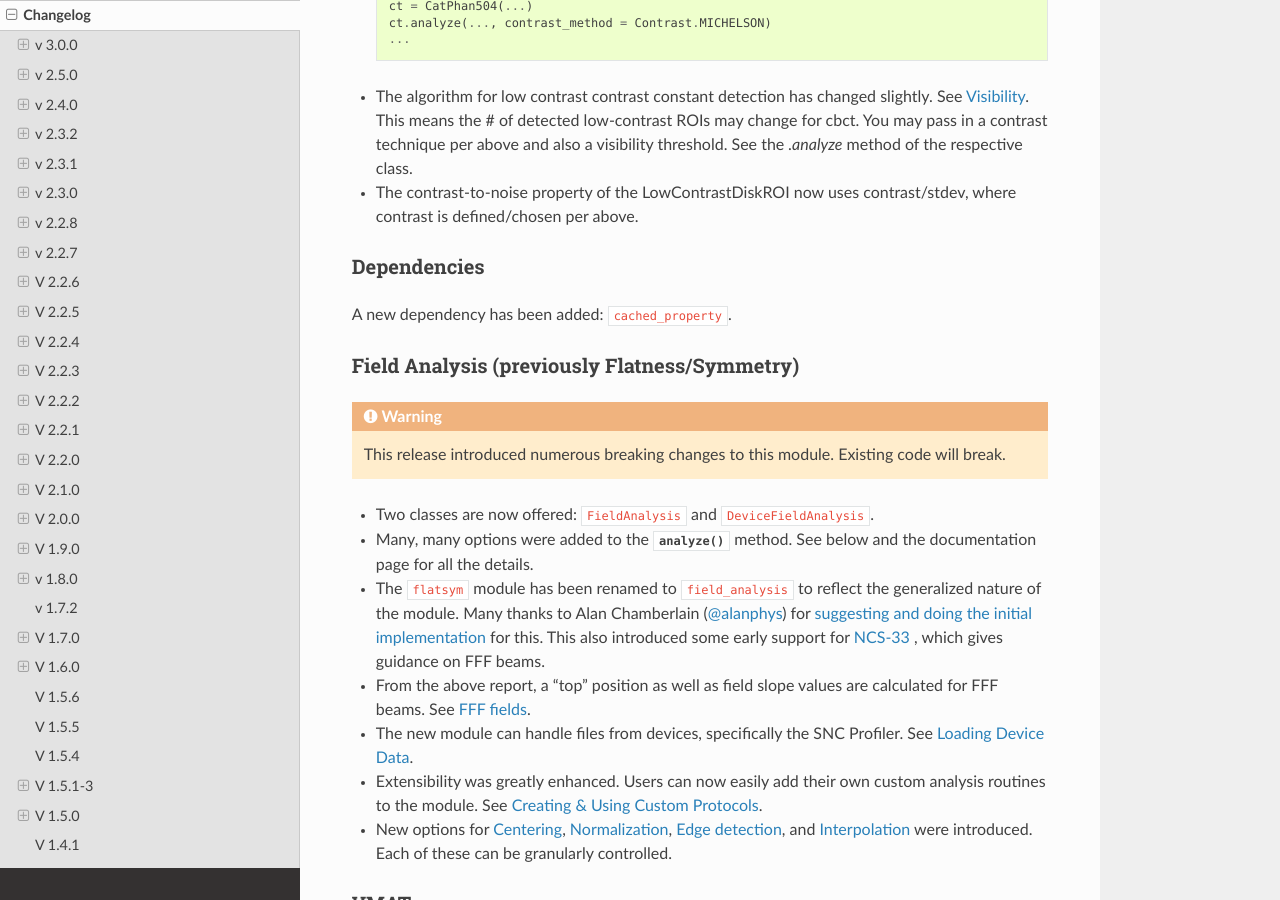
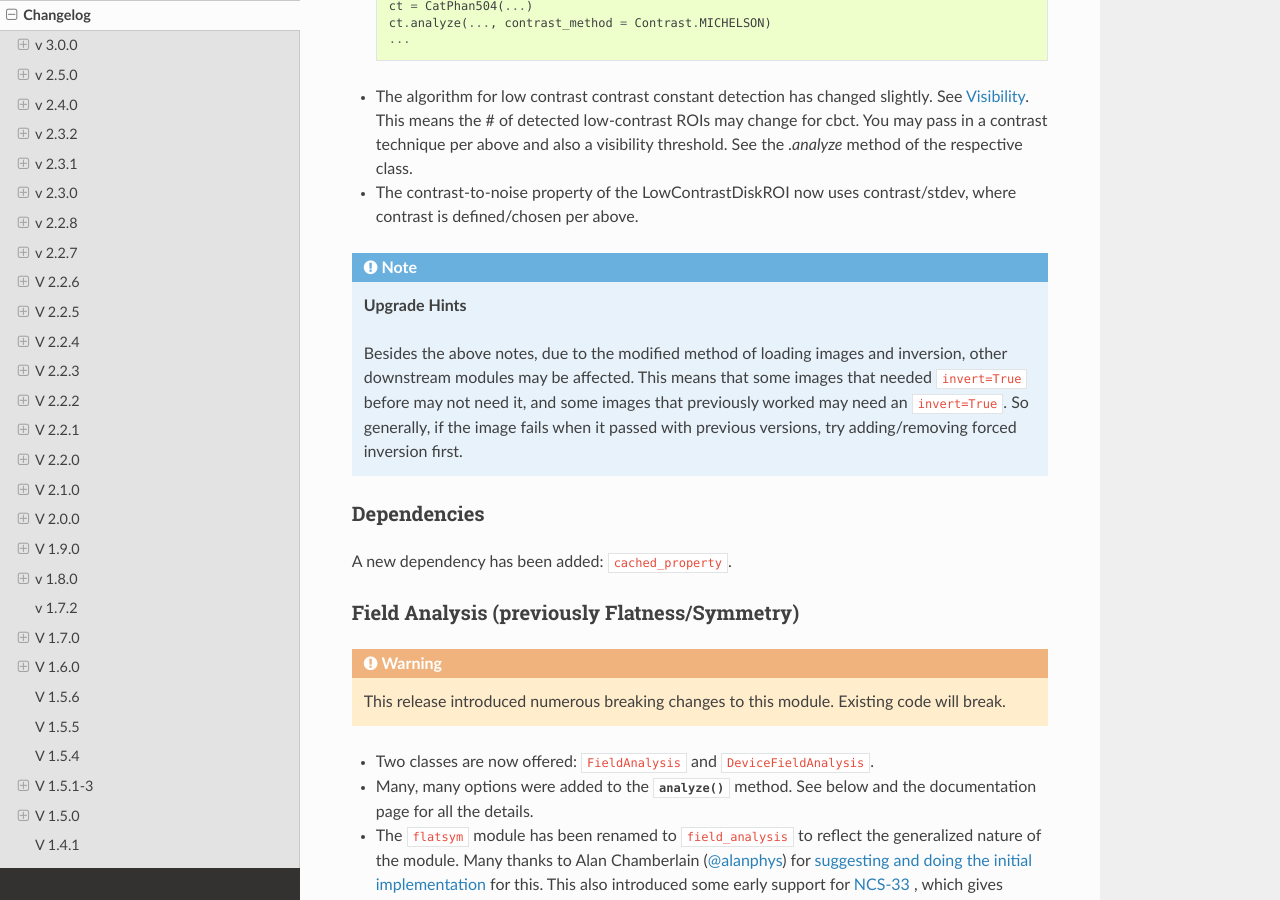
Before and after one commit to jrkerns/pylinac, a Sphinx documentation site: the page built from docs/source/changelog.rst, in a window 1280 px wide and 900 px high, scrolled down 1672 px. Built offline with Sphinx 7.4.7 and the Read the Docs theme 2.0.0, drawn with Linux system fonts in a browser that asks for light colours; cross-references to code outside the pages are shown as plain code.

Commit message:
fix tests with changes due to image inversion.

```diff
--- a/docs/source/changelog.rst
+++ b/docs/source/changelog.rst
@@ -73,6 +73,15 @@ General
   may change for cbct. You may pass in a contrast technique per above and also a visibility threshold. See the `.analyze` method of the respective class.
 * The contrast-to-noise property of the LowContrastDiskROI now uses contrast/stdev, where contrast is defined/chosen per above.
 
+
+.. note::
+
+    **Upgrade Hints**
+
+    Besides the above notes, due to the modified method of loading images and inversion, other downstream modules may be affected.
+    This means that some images that needed ``invert=True`` before may not need it, and some images that previously worked
+    may need an ``invert=True``. So generally, if the image fails when it passed with previous versions, try adding/removing forced inversion
+    first.
 
 Dependencies
 ^^^^^^^^^^^^
```
Also changed, not shown: 2 other files.
